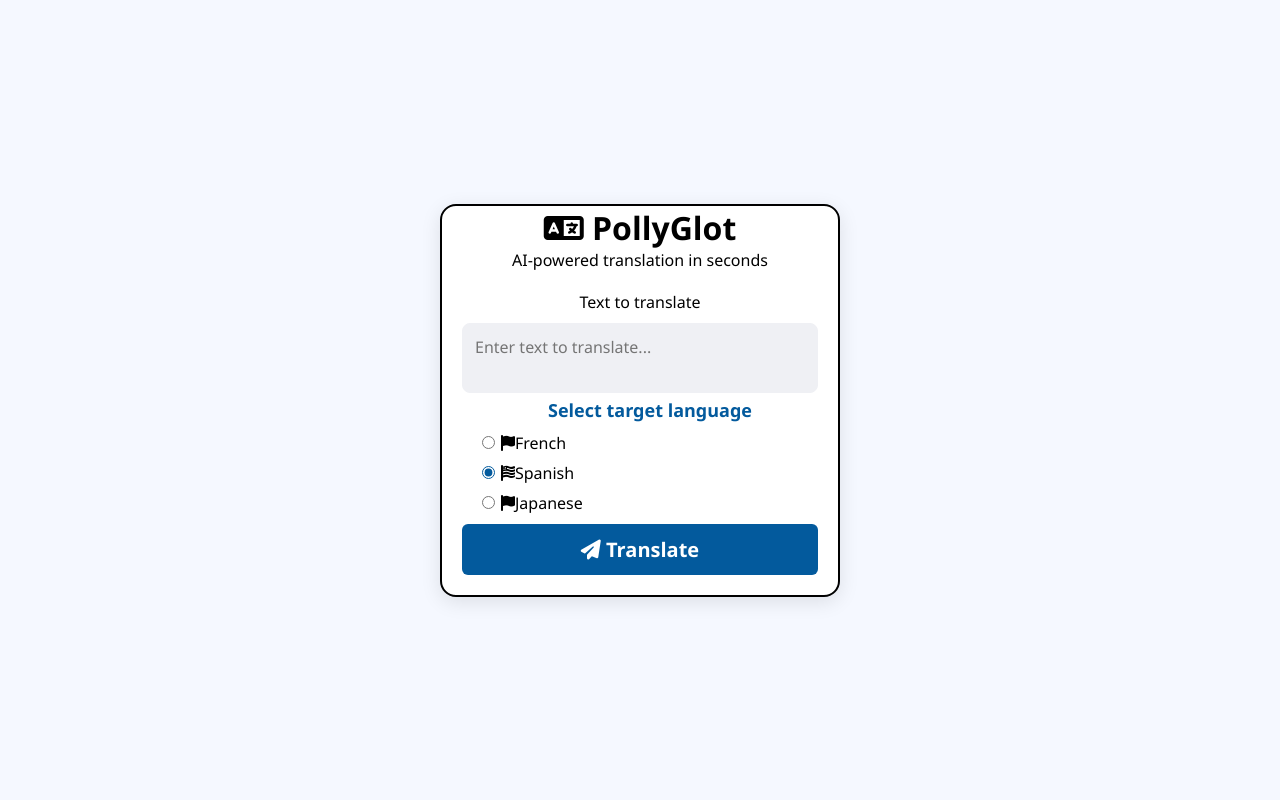
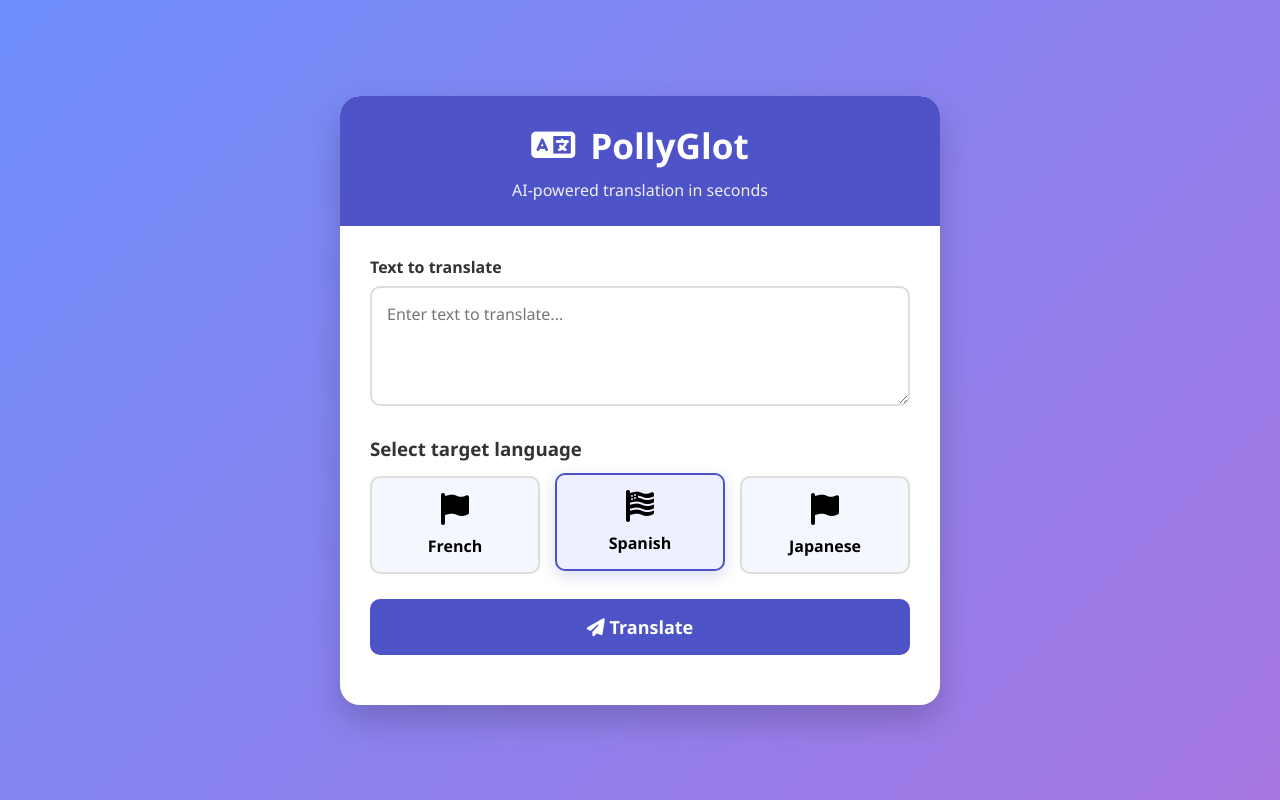
Before and after one commit to muzhiwa/PollyGlot, a React (Create React App) app: page / in a window 1280 px wide. Built offline with nearby package versions, Linux system fonts and the light colour scheme.

Commit message:
Revert "updated styling"
This reverts commit 66917e446be917c1107e2dc5f14176b4d992cf4f.

```diff
--- a/src/styles.css
+++ b/src/styles.css
@@ -2,156 +2,257 @@
   margin: 0;
   padding: 0;
   box-sizing: border-box;
-  font-family: "Poppins", "Segoe UI", sans-serif;
+  font-family: "Segoe UI", Tahoma, Geneva, Verdana, sans-serif;
 }
 
-body {
-  background-color: #f5f8ff;
+.app {
+  background: linear-gradient(135deg, #6e8efb, #a777e3);
+  min-height: 100vh;
   display: flex;
   justify-content: center;
   align-items: center;
-  min-height: 100vh;
+  padding: 20px;
 }
 
 .app-container {
+  width: 100%;
   display: flex;
   justify-content: center;
   align-items: center;
-  gap: 40px;
-  flex-wrap: wrap;
-  padding: 60px 120px;
 }
 
 .container {
-  width: 400px;
-  background: #ffffff;
-  border-radius: 16px;
-  box-shadow: 0 5px 20px rgba(0, 0, 0, 0.1);
+  width: 100%;
+  max-width: 600px;
+  background: white;
+  border-radius: 20px;
+  box-shadow: 0 15px 35px rgba(0, 0, 0, 0.2);
   overflow: hidden;
+}
+
+.header {
+  background: #4e54c8;
+  color: white;
   text-align: center;
-  border: 2px solid #000;
+  padding: 25px 20px;
+}
+
+.header h1 {
+  font-size: 2.2rem;
+  margin-bottom: 10px;
+  display: flex;
+  align-items: center;
+  justify-content: center;
+  gap: 15px;
+}
+
+.header p {
+  opacity: 0.9;
 }
 
 .content {
-  padding: 20px;
+  padding: 30px;
 }
 
-.header-img {
-  width: 100%;
+.input-group {
+  margin-bottom: 25px;
 }
 
-textarea,
-.translation-box {
-  width: 100%;
-  border: 1px solid #eff0f4;
-  border-radius: 8px;
-  padding: 12px;
-  font-size: 16px;
-  background-color: #eff0f4;
-  resize: none;
-  margin-top: 10px;
+.input-group label {
+  display: block;
+  margin-bottom: 8px;
+  font-weight: 600;
+  color: #333;
 }
 
-.translation-box {
-  min-height: 70px;
-  display: flex;
-  align-items: center;
-  justify-content: center;
+.input-field {
+  width: 100%;
+  padding: 15px;
+  border: 2px solid #ddd;
+  border-radius: 10px;
+  font-size: 16px;
+  transition: border-color 0.3s;
+  resize: vertical;
+  min-height: 120px;
 }
 
-.text-to-translate {
-  color: #035a9d;
-  font-weight: 700;
-  font-size: 18px;
-}
-
-h3 {
-  color: #035a9d;
-  font-weight: 700;
-  font-size: 18px;
-  text-align: center;
-}
-
-.flag-icon {
-  width: 20px;
-  height: auto;
-  border: 1px solid black;
+.input-field:focus {
+  outline: none;
+  border-color: #6e8efb;
 }
 
 .language-selector {
-  text-align: left;
-  margin-left: 20px;
+  margin-bottom: 25px;
+}
+
+.language-selector h3 {
+  margin-bottom: 15px;
+  color: #333;
 }
 
 .languages {
   display: flex;
+  gap: 15px;
+  flex-wrap: wrap;
+}
+
+.language-option {
+  flex: 1;
+  min-width: 150px;
+}
+
+.language-option input {
+  display: none;
+}
+
+.language-option label {
+  display: flex;
   flex-direction: column;
-  gap: 8px;
-  align-items: flex-start;
+  align-items: center;
+  padding: 15px;
+  background: #f5f7ff;
+  border: 2px solid #ddd;
+  border-radius: 10px;
+  cursor: pointer;
+  transition: all 0.3s;
+}
+
+.language-option input:checked + label {
+  border-color: #4e54c8;
+  background: #eef0ff;
+  transform: translateY(-3px);
+  box-shadow: 0 5px 15px rgba(78, 84, 200, 0.2);
+}
+
+.language-option label i {
+  font-size: 32px;
+  margin-bottom: 10px;
+}
+
+.language-option label span {
+  font-weight: 600;
+}
+
+.btn-translate {
+  width: 100%;
+  padding: 16px;
+  background: #4e54c8;
+  color: white;
+  border: none;
+  border-radius: 10px;
+  font-size: 18px;
+  font-weight: 600;
+  cursor: pointer;
+  transition: background 0.3s, transform 0.2s;
+  margin-bottom: 20px;
+}
+
+.btn-translate:hover:not(:disabled) {
+  background: #3a3fb8;
+  transform: translateY(-2px);
+}
+
+.btn-translate:active:not(:disabled) {
+  transform: translateY(0);
+}
+
+.btn-translate:disabled {
+  opacity: 0.7;
+  cursor: not-allowed;
+}
+
+.results {
+  margin-top: 30px;
+  padding-top: 30px;
+  border-top: 1px solid #eee;
+}
+
+.result-item {
+  margin-bottom: 20px;
+}
+
+.result-item h3 {
+  margin-bottom: 10px;
+  color: #333;
+}
+
+.translation-box {
+  padding: 15px;
+  background: #f9fafc;
+  border-radius: 10px;
+  border: 1px solid #eee;
+  min-height: 100px;
+}
+
+.btn-start-over {
+  width: 100%;
+  padding: 14px;
+  background: white;
+  color: #4e54c8;
+  border: 2px solid #4e54c8;
+  border-radius: 10px;
+  font-size: 16px;
+  font-weight: 600;
+  cursor: pointer;
+  transition: all 0.3s;
   margin-top: 10px;
 }
 
-.language-option {
-  display: flex;
-  align-items: center;
-  gap: 6px;
-  font-weight: 500;
-  font-size: 16;
+.btn-start-over:hover {
+  background: #f5f7ff;
 }
 
-.language-option input {
-  accent-color: #035a9d;
+.loader {
+  text-align: center;
+  margin: 20px 0;
 }
 
-.btn-translate,
-.btn-start-over {
-  width: 100%;
-  padding: 12px;
-  border: none;
-  border-radius: 6px;
-  font-weight: 600;
-  cursor: pointer;
-  font-size: 1rem;
-  transition: background 0.2s ease;
-  background-color: #035a9d;
-  color: white;
-  font-size: 20px;
-  font-weight: 700;
-  margin-top: 10px;
+.loader .spinner {
+  width: 40px;
+  height: 40px;
+  border: 4px solid #f3f3f3;
+  border-top: 4px solid #4e54c8;
+  border-radius: 50%;
+  animation: spin 1s linear infinite;
+  margin: 0 auto;
 }
 
-.translation {
-  margin: 10px;
+@keyframes spin {
+  0% {
+    transform: rotate(0deg);
+  }
+  100% {
+    transform: rotate(360deg);
+  }
 }
 
 .error-message {
-  color: #d93025;
-  background: #ffe5e0;
-  border-radius: 6px;
-  padding: 8px;
-  margin-top: 10px;
+  color: #e74c3c;
   text-align: center;
+  padding: 10px;
+  background: #ffeaea;
+  border-radius: 8px;
+  margin-bottom: 20px;
 }
 
-.loader {
-  margin-top: 10px;
-  text-align: center;
+.flags {
+  display: flex;
+  justify-content: center;
+  gap: 20px;
+  margin-top: 20px;
 }
 
-.loader p {
-  margin-top: 8px;
-  font-size: 0.9rem;
-  color: #444;
+.flag {
+  font-size: 2rem;
+  opacity: 0.7;
 }
 
-@media (max-width: 700px) {
-  .app-container {
+@media (max-width: 600px) {
+  .languages {
     flex-direction: column;
-    gap: 20px;
-    padding: 0;
   }
 
-  .container {
-    width: 90%;
+  .language-option {
+    min-width: auto;
   }
 }
```
